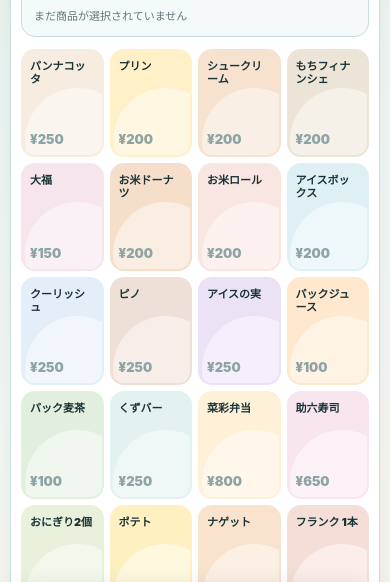
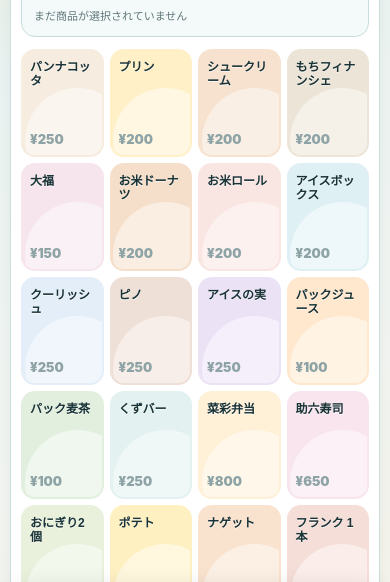
Before and after one commit to NT33985/ikeda-system, a plain HTML site: page index.html in a window 390 px wide. Shown: the part 184-766 px from the top of the page. Drawn offline with Linux system fonts and the light colour scheme.

Commit message:
Make menu product names larger and friendlier on mobile and desktop

```diff
--- a/index.html
+++ b/index.html
@@ -139,7 +139,7 @@
     .product-card:hover { transform: translateY(-2px); box-shadow: 0 10px 22px rgba(22,64,68,.11); }
     .product-card:active { transform: translateY(1px) scale(.985); }
     .product-wrap.selected .product-card { border-color: var(--brand); box-shadow: 0 0 0 3px rgba(8,124,131,.12); }
-    .product-name { display: block; min-height: 42px; font-weight: 900; font-size: 15px; line-height: 1.35; }
+    .product-name { display: block; min-height: 42px; font-family: 'Hiragino Maru Gothic ProN', 'Arial Rounded MT Bold', 'Meiryo', sans-serif; font-weight: 900; font-size: 17px; line-height: 1.3; letter-spacing: .015em; text-shadow: 0 1px 0 rgba(255,255,255,.68); }
     .product-price { display: block; margin-top: auto; padding-top: 7px; color: #31585b; font-weight: 900; font-size: 17px; }
     .qty-badge {
       position: absolute;
@@ -358,7 +358,7 @@
       .section-head { margin-bottom: 11px; }
       .product-grid { grid-template-columns: repeat(4, minmax(0,1fr)); gap: 6px; }
       .product-card { min-height: 112px; padding: 9px 7px 8px; border-radius: 14px; }
-      .product-name { min-height: 30px; font-size: 11px; line-height: 1.25; }
+      .product-name { min-height: 30px; font-size: 13px; line-height: 1.22; letter-spacing: 0; }
       .product-price { padding-top: 2px; font-size: 13px; }
       .qty-badge { top: 5px; right: 5px; min-width: 26px; height: 26px; padding: 0 5px; font-size: 12px; }
       .minus-on-card { right: 5px; bottom: 5px; width: 32px; height: 32px; border-radius: 9px; font-size: 18px; }
@@ -396,6 +396,7 @@
       .section-head { align-items: start; }
       .tap-hint { display: none; }
       .product-card { min-height: 108px; }
+      .product-name { font-size: 12px; }
       .quick-cash { grid-template-columns: repeat(3,1fr); }
     }
     @media (prefers-reduced-motion: reduce) {
```
